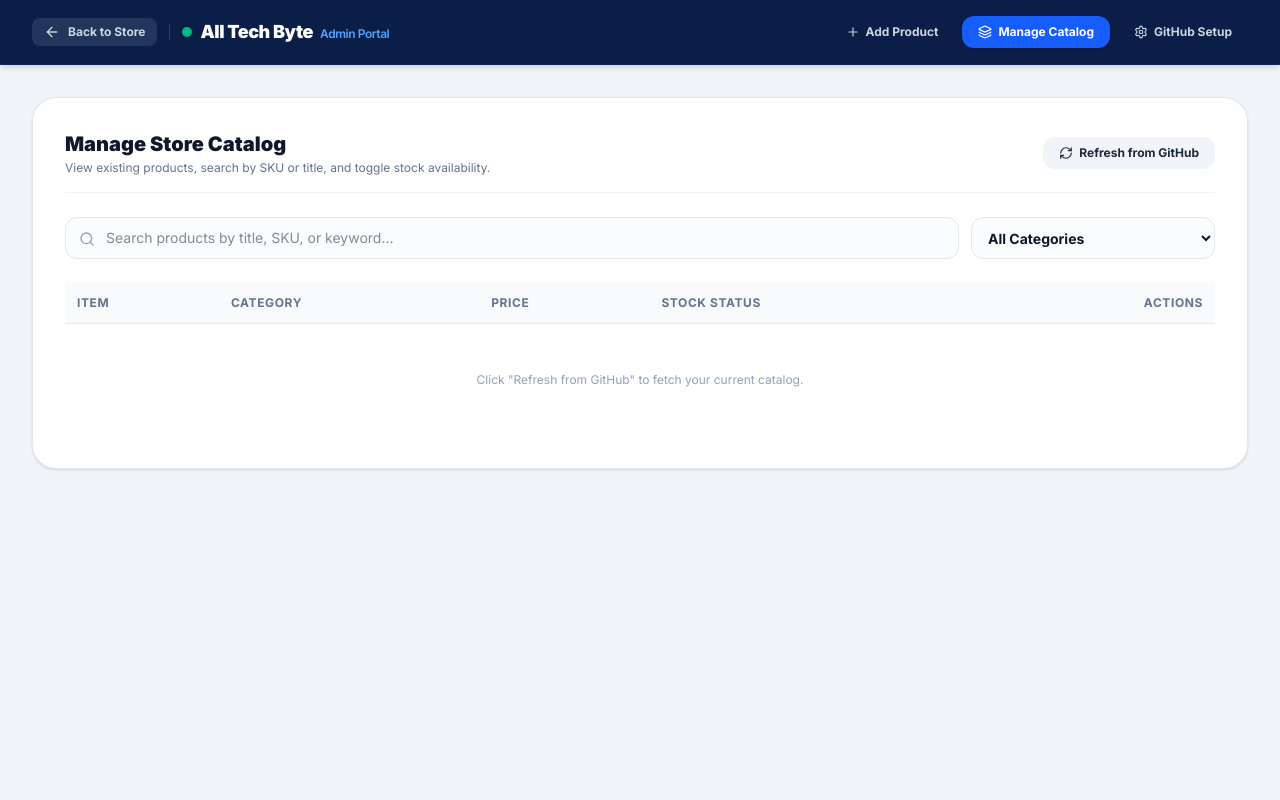
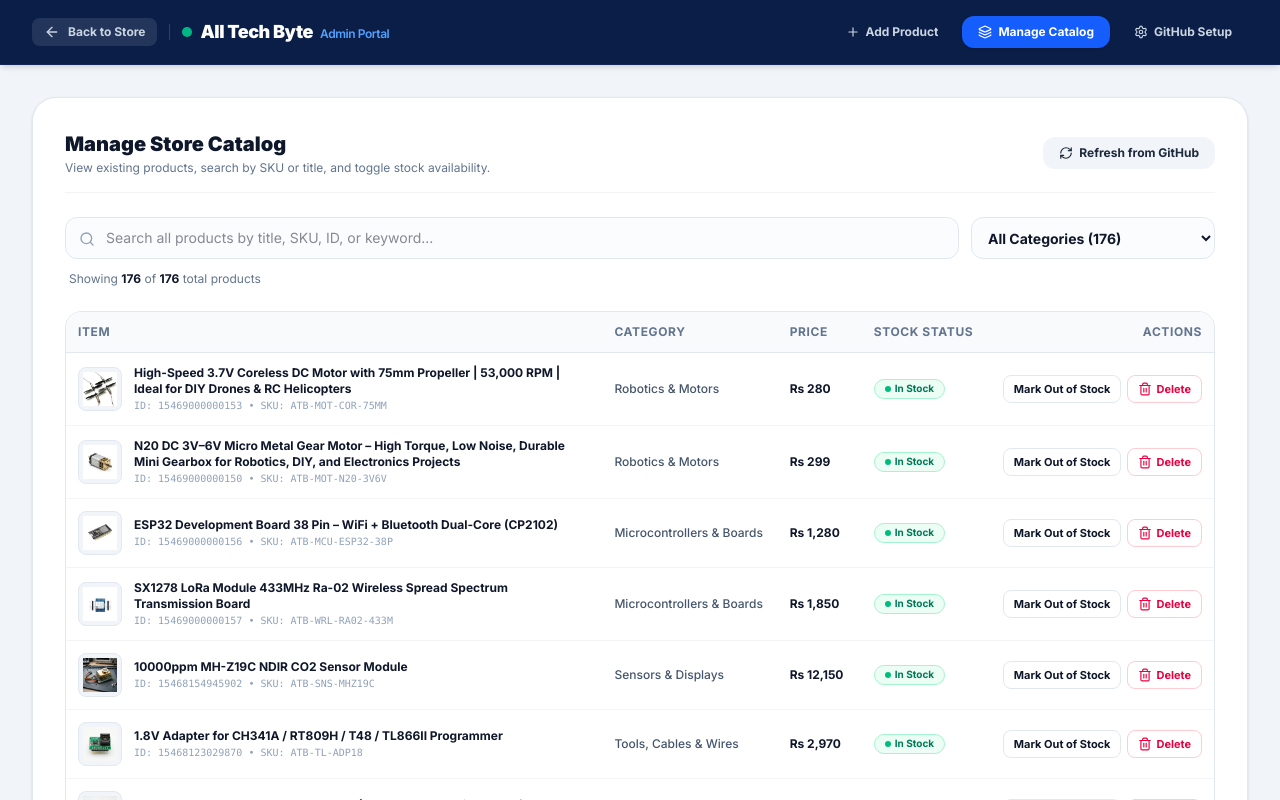
Before and after one commit to ItsMrAhmad/AllTechByte, a Next.js app: page /admin in a window 1280 px wide. Both pictures are taken after a click on the button "Manage Catalog". Shown: the top 800 px of the page. Built offline with nearby package versions, Linux system fonts and the light colour scheme.

Commit message:
feat(admin): display all products in catalog and add one-click delete with GitHub commit

```diff
--- a/app/admin/page.tsx
+++ b/app/admin/page.tsx
@@ -28,7 +28,7 @@ import {
   Clock,
   Layers
 } from 'lucide-react';
-import { Product, CATEGORIES } from '@/data/products';
+import { Product, CATEGORIES, PRODUCTS } from '@/data/products';
 
 interface SpecRow {
   key: string;
@@ -94,10 +94,11 @@ export default function AdminPortalPage() {
   const [publishSuccess, setPublishSuccess] = useState<{ commitUrl: string; productTitle: string } | null>(null);
 
   // Catalog Browser State
-  const [catalogProducts, setCatalogProducts] = useState<Product[]>([]);
+  const [catalogProducts, setCatalogProducts] = useState<Product[]>(PRODUCTS);
   const [catalogSearch, setCatalogSearch] = useState('');
   const [catalogCategory, setCatalogCategory] = useState('all');
   const [loadingCatalog, setLoadingCatalog] = useState(false);
+  const [actionInProgressId, setActionInProgressId] = useState<string | null>(null);
 
   // Load GitHub Settings on Mount
   useEffect(() => {
@@ -528,10 +529,17 @@ export default function AdminPortalPage() {
 
   // Toggle in-stock status directly from Manage Catalog Tab
   const handleToggleStock = async (productToToggle: Product) => {
+    if (!githubToken.trim()) {
+      setActiveTab('settings');
+      alert('Please configure your GitHub Personal Access Token in the GitHub Setup tab first.');
+      return;
+    }
+
     if (!confirm(`Are you sure you want to mark "${productToToggle.title}" as ${productToToggle.inStock ? 'Out of Stock' : 'In Stock'}?`)) {
       return;
     }
 
+    setActionInProgressId(productToToggle.id);
     try {
       const { products, sha } = await fetchProductsJsonFromGitHub();
       const updated = products.map((p) => {
@@ -552,9 +560,48 @@ export default function AdminPortalPage() {
       );
 
       setCatalogProducts(updated);
-      alert('Stock status updated and committed to GitHub successfully!');
+      alert(`Stock status for "${productToToggle.title}" updated and committed to GitHub successfully!`);
     } catch (err: any) {
       alert(`Failed to update stock: ${err.message}`);
+    } finally {
+      setActionInProgressId(null);
+    }
+  };
+
+  // Delete product directly from Manage Catalog Tab
+  const handleDeleteProduct = async (productToDelete: Product) => {
+    if (!githubToken.trim()) {
+      setActiveTab('settings');
+      alert('Please configure your GitHub Personal Access Token in the GitHub Setup tab first.');
+      return;
+    }
+
+    const confirmText = `Are you sure you want to permanently delete this product?\n\n"${productToDelete.title}" (ID: ${productToDelete.id}, Rs ${productToDelete.price})\n\nThis will remove it from the catalog and commit the change to GitHub.`;
+    if (!window.confirm(confirmText)) {
+      return;
+    }
+
+    setActionInProgressId(productToDelete.id);
+    try {
+      const { products, sha } = await fetchProductsJsonFromGitHub();
+      const updated = products.filter((p) => p.id !== productToDelete.id);
+
+      const updatedJsonString = JSON.stringify(updated, null, 2);
+      const encodedJsonBase64 = btoa(unescape(encodeURIComponent(updatedJsonString)));
+
+      await uploadFileToGitHub(
+        'data/products.json',
+        encodedJsonBase64,
+        `chore(catalog): remove product "${productToDelete.title}" (ID: ${productToDelete.id}) via Admin Portal`,
+        sha
+      );
+
+      setCatalogProducts(updated);
+      alert(`"${productToDelete.title}" has been deleted from the catalog and committed to GitHub successfully!`);
+    } catch (err: any) {
+      alert(`Failed to delete product: ${err.message}`);
+    } finally {
+      setActionInProgressId(null);
     }
   };
 
@@ -1059,6 +1106,7 @@ export default function AdminPortalPage() {
             </div>
 
             {/* Filter and Search Bar */}
+            <div className="space-y-3">
               <div className="flex flex-col sm:flex-row gap-3">
                 <div className="relative flex-1">
                   <Search className="w-4 h-4 text-slate-400 absolute left-3.5 top-3.5" />
@@ -1066,7 +1114,7 @@ export default function AdminPortalPage() {
                     type="text"
                     value={catalogSearch}
                     onChange={(e) => setCatalogSearch(e.target.value)}
-                  placeholder="Search products by title, SKU, or keyword..."
+                    placeholder="Search all products by title, SKU, ID, or keyword..."
                     className="w-full pl-10 pr-4 py-2.5 rounded-xl border border-slate-200 text-xs sm:text-sm bg-slate-50/50"
                   />
                 </div>
@@ -1075,7 +1123,7 @@ export default function AdminPortalPage() {
                   onChange={(e) => setCatalogCategory(e.target.value)}
                   className="px-3 py-2.5 rounded-xl border border-slate-200 text-xs sm:text-sm font-bold bg-slate-50/50"
                 >
-                <option value="all">All Categories</option>
+                  <option value="all">All Categories ({catalogProducts.length})</option>
                   <option value="Microcontrollers & Boards">Microcontrollers & Boards</option>
                   <option value="Sensors & Displays">Sensors & Displays</option>
                   <option value="Robotics & Motors">Robotics & Motors</option>
@@ -1085,8 +1133,41 @@ export default function AdminPortalPage() {
                 </select>
               </div>
 
+              {/* Product Count & Filter Summary */}
+              <div className="flex items-center justify-between text-xs text-slate-500 px-1">
+                <span>
+                  Showing{' '}
+                  <strong className="text-slate-900 font-bold">
+                    {
+                      catalogProducts.filter((p) => {
+                        const matchesText =
+                          !catalogSearch ||
+                          p.title.toLowerCase().includes(catalogSearch.toLowerCase()) ||
+                          (p.sku && p.sku.toLowerCase().includes(catalogSearch.toLowerCase())) ||
+                          p.id.includes(catalogSearch);
+                        const matchesCat =
+                          catalogCategory === 'all' ||
+                          p.category.toLowerCase() === catalogCategory.toLowerCase();
+                        return matchesText && matchesCat;
+                      }).length
+                    }
+                  </strong>{' '}
+                  of <strong className="text-slate-900 font-bold">{catalogProducts.length}</strong> total products
+                </span>
+                {catalogSearch && (
+                  <button
+                    type="button"
+                    onClick={() => setCatalogSearch('')}
+                    className="text-[#0066CC] hover:underline font-bold"
+                  >
+                    Clear search filter
+                  </button>
+                )}
+              </div>
+            </div>
+
             {/* Products Table */}
-            <div className="overflow-x-auto">
+            <div className="overflow-x-auto border border-slate-200 rounded-2xl">
               <table className="w-full text-left text-xs border-collapse">
                 <thead>
                   <tr className="border-b border-slate-200 bg-slate-50 text-slate-500 uppercase tracking-wider font-bold">
@@ -1103,17 +1184,17 @@ export default function AdminPortalPage() {
                       const matchesText =
                         !catalogSearch ||
                         p.title.toLowerCase().includes(catalogSearch.toLowerCase()) ||
-                        (p.sku && p.sku.toLowerCase().includes(catalogSearch.toLowerCase()));
+                        (p.sku && p.sku.toLowerCase().includes(catalogSearch.toLowerCase())) ||
+                        p.id.includes(catalogSearch);
                       const matchesCat =
                         catalogCategory === 'all' ||
                         p.category.toLowerCase() === catalogCategory.toLowerCase();
                       return matchesText && matchesCat;
                     })
-                    .slice(0, 50)
                     .map((product) => (
                       <tr key={product.id} className="hover:bg-slate-50/80 transition-colors">
                         <td className="py-3 px-3 flex items-center gap-3">
-                          <div className="relative w-10 h-10 rounded-lg bg-slate-100 border border-slate-200 overflow-hidden shrink-0">
+                          <div className="relative w-11 h-11 rounded-lg bg-slate-100 border border-slate-200 overflow-hidden shrink-0">
                             <Image
                               src={product.image}
                               alt={product.title}
@@ -1153,12 +1234,30 @@ export default function AdminPortalPage() {
                           </span>
                         </td>
                         <td className="py-3 px-3 text-right">
+                          <div className="flex items-center justify-end gap-1.5">
                             <button
+                              type="button"
                               onClick={() => handleToggleStock(product)}
-                            className="px-2.5 py-1 rounded-lg text-[11px] font-bold border border-slate-200 hover:bg-slate-100 transition-colors cursor-pointer"
+                              disabled={actionInProgressId === product.id}
+                              className="px-2.5 py-1.5 rounded-lg text-[11px] font-bold border border-slate-200 hover:bg-slate-100 transition-colors cursor-pointer disabled:opacity-50"
                             >
-                            Toggle Stock
+                              {actionInProgressId === product.id
+                                ? 'Saving...'
+                                : product.inStock
+                                ? 'Mark Out of Stock'
+                                : 'Mark In Stock'}
                             </button>
+                            <button
+                              type="button"
+                              onClick={() => handleDeleteProduct(product)}
+                              disabled={actionInProgressId === product.id}
+                              className="px-2.5 py-1.5 rounded-lg text-[11px] font-bold text-rose-600 border border-rose-200 hover:bg-rose-50 transition-colors cursor-pointer flex items-center gap-1 disabled:opacity-50"
+                              title={`Delete ${product.title}`}
+                            >
+                              <Trash2 className="w-3.5 h-3.5" />
+                              <span>Delete</span>
+                            </button>
+                          </div>
                         </td>
                       </tr>
                     ))}
```
Lines whose indentation alone changed are shown as unchanged.
